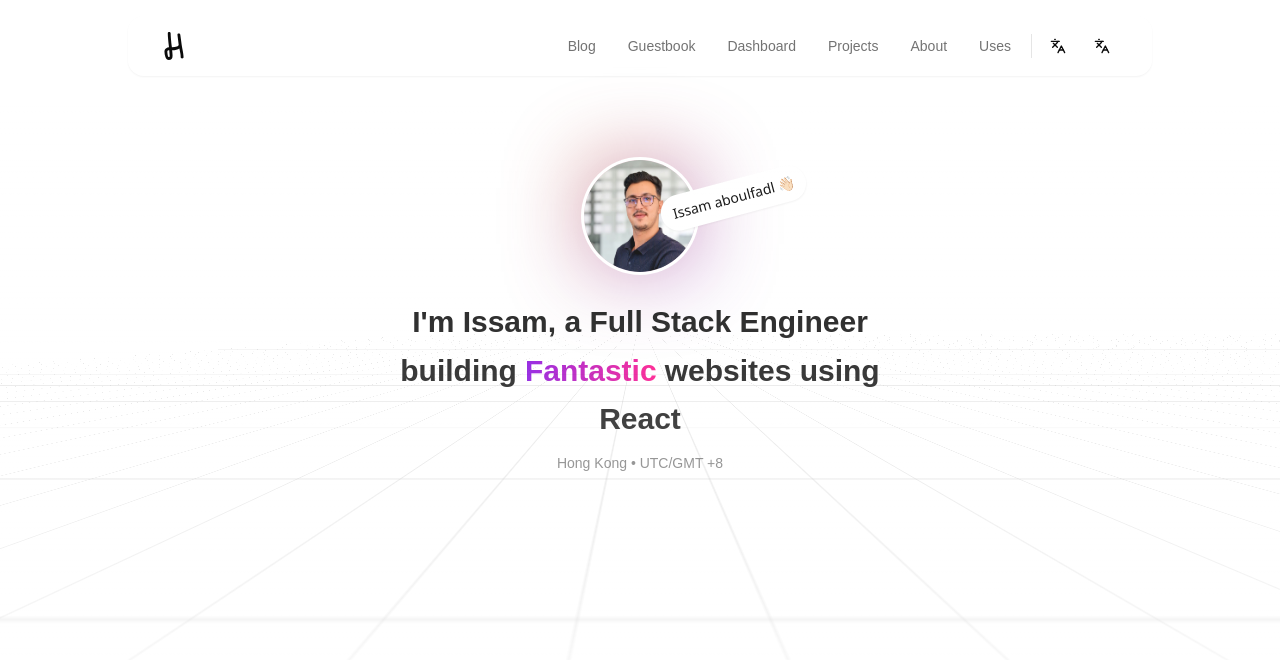
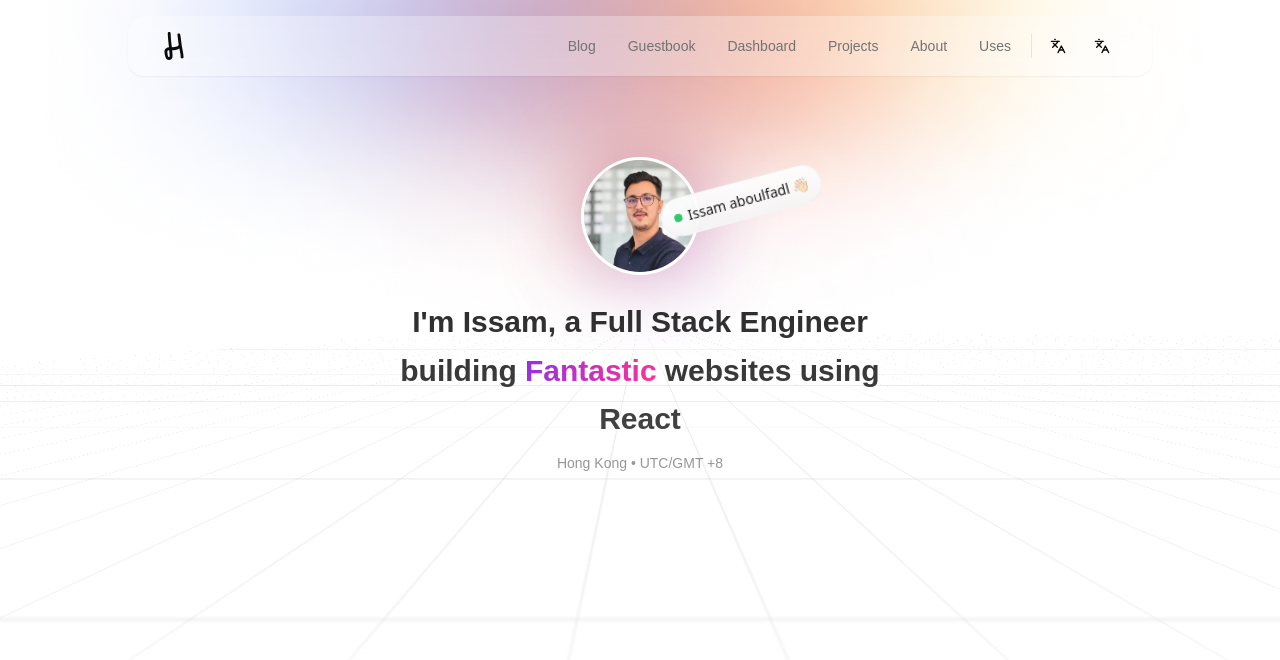
Before and after one commit to Issam-AB/my-portfolio, a Next.js app: page / in a window 1280 px wide. Shown: the top 660 px of the page. Built offline with nearby package versions, Linux system fonts and the light colour scheme.

Commit message:
feat: enhance Hero section with StarBorder component and animations; update Tailwind config for new star movement animations; add gradient background images

```diff
--- a/app/layout.tsx
+++ b/app/layout.tsx
@@ -5,6 +5,7 @@ import { NextIntlClientProvider } from "next-intl";
 import { getMessages, setRequestLocale } from "next-intl/server";
 import Providers from "./providers";
 import Header from "@/components/layout/header";
+import Image from "next/image";
 
 const geistSans = Geist({
   variable: "--font-geist-sans",
@@ -39,6 +40,7 @@ export default async function RootLayout({
       >
         <NextIntlClientProvider messages={messages}>
           <Providers>
+            <>
               <Header />
               <main
                 id="skip-nav"
@@ -46,6 +48,27 @@ export default async function RootLayout({
               >
                 {children}
               </main>
+
+              {/* <Footer /> */}
+              <Image
+                width={1512}
+                height={550}
+                className="absolute left-1/2 top-0 -z-10 -translate-x-1/2"
+                src="/images/gradient-background-top.png"
+                alt=""
+                role="presentation"
+                priority
+              />
+              {/* <Image
+                width={1512}
+                height={447}
+                className="absolute -bottom-6 left-1/2 -z-10 -translate-x-1/2"
+                src="/images/gradient-background-bottom.png"
+                alt=""
+                role="presentation"
+                priority
+              /> */}
+            </>
           </Providers>
         </NextIntlClientProvider>
       </body>
--- a/components/home/Hero.tsx
+++ b/components/home/Hero.tsx
@@ -6,6 +6,7 @@ import { AnimatePresence, motion } from "framer-motion";
 import { useEffect, useState } from "react";
 import { Glow } from "./Glow";
 import { RetroGrid } from "../ui/retro-grid";
+import { StarBorder } from "../ui/star-border";
 
 const TEXTS = [
   {
@@ -88,9 +89,15 @@ const Hero = () => {
               alt="Issam"
               lazy={false}
             />
-            <span className="absolute top-5 -right-28 bg-white shadow-sm px-3 py-2 rounded-full text-sm font-medium font-sans w-max -rotate-[15deg]">
-              Issam aboulfadl 👋🏻
-            </span>
+            {/* <span className="absolute top-5 -right-28 bg-white shadow-sm px-3 py-2 rounded-full text-sm font-medium font-sans w-max -rotate-[15deg]"></span> */}
+            <StarBorder className="absolute top-5 -right-32 text-sm font-medium font-sans flex w-max -rotate-[15deg]">
+              <div className="inline-flex items-center gap-1.5">
+                <div className="relative w-2 h-2 bg-green-500 rounded-full">
+                  <span className="absolute inset-0 -z-1 inline-flex h-full w-full animate-ping  rounded-full bg-green-500 opacity-75"></span>
+                </div>
+                Issam aboulfadl 👋🏻
+              </div>
+            </StarBorder>
           </div>
           <div className="absolute inset-0 -z-10 bg-gradient-to-tl from-purple-700 to-orange-700 opacity-50 blur-2xl" />
         </motion.div>
@@ -144,10 +151,10 @@ const Hero = () => {
         </div>
       </div>
       <div className="absolute inset-0 overflow-hidden pointer-events-none">
-        {/* <Glow
+        <Glow
           variant="above"
           className="animate-appear-zoom opacity-0 [animation-delay:1000ms]"
-        /> */}
+        />
 
         <RetroGrid />
       </div>
--- /dev/null
+++ b/components/ui/star-border.tsx
@@ -0,0 +1,63 @@
+import { tw } from "@/lib/utils/tw";
+import { ElementType, ComponentPropsWithoutRef } from "react";
+
+interface StarBorderProps<T extends ElementType> {
+  as?: T;
+  color?: string;
+  speed?: string;
+  className?: string;
+  children: React.ReactNode;
+}
+
+export function StarBorder<T extends ElementType = "button">({
+  as,
+  className,
+  color,
+  speed = "6s",
+  children,
+  ...props
+}: StarBorderProps<T> &
+  Omit<ComponentPropsWithoutRef<T>, keyof StarBorderProps<T>>) {
+  const Component = as || "button";
+  const defaultColor = color || "hsl(var(--foreground))";
+
+  return (
+    <Component
+      className={tw(
+        "relative inline-block py-[1px] overflow-hidden rounded-[20px]",
+        className
+      )}
+      {...props}
+    >
+      <div
+        className={tw(
+          "absolute w-[300%] h-[50%] bottom-[-11px] right-[-250%] rounded-full animate-star-movement-bottom z-0",
+          "opacity-20 dark:opacity-70"
+        )}
+        style={{
+          background: `radial-gradient(circle, ${defaultColor}, transparent 10%)`,
+          animationDuration: speed,
+        }}
+      />
+      <div
+        className={tw(
+          "absolute w-[300%] h-[50%] top-[-10px] left-[-250%] rounded-full animate-star-movement-top z-0",
+          "opacity-20 dark:opacity-70"
+        )}
+        style={{
+          background: `radial-gradient(circle, ${defaultColor}, transparent 10%)`,
+          animationDuration: speed,
+        }}
+      />
+      <div
+        className={tw(
+          "relative z-1 border text-foreground text-center px-3 py-2 text-sm rounded-[20px]",
+          "bg-gradient-to-b from-background/90 to-muted/90 border-border/40",
+          "dark:from-background dark:to-muted dark:border-border"
+        )}
+      >
+        {children}
+      </div>
+    </Component>
+  );
+}
--- a/tailwind.config.ts
+++ b/tailwind.config.ts
@@ -60,6 +60,8 @@ export default {
 
 		animation: {
 			grid: "grid 15s linear infinite",
+			'star-movement-bottom': 'star-movement-bottom linear infinite alternate',
+			'star-movement-top': 'star-movement-top linear infinite alternate',
 		},
 
 		keyframes: {
@@ -67,6 +69,15 @@ export default {
 			  "0%": { transform: "translateY(-50%)" },
 			  "100%": { transform: "translateY(0)" },
 			},
+
+		   'star-movement-bottom': {
+           '0%': { transform: 'translate(0%, 0%)', opacity: '1' },
+           '100%': { transform: 'translate(-100%, 0%)', opacity: '0' },
+        },
+			'star-movement-top': {
+			'0%': { transform: 'translate(0%, 0%)', opacity: '1' },
+			'100%': { transform: 'translate(100%, 0%)', opacity: '0' },
+			},
 		},
   	}
   },
```
Also changed, not shown: public/images/gradient-background-bottom.png (added), public/images/gradient-background-top.png (added). Lines whose indentation alone changed are shown as unchanged.
